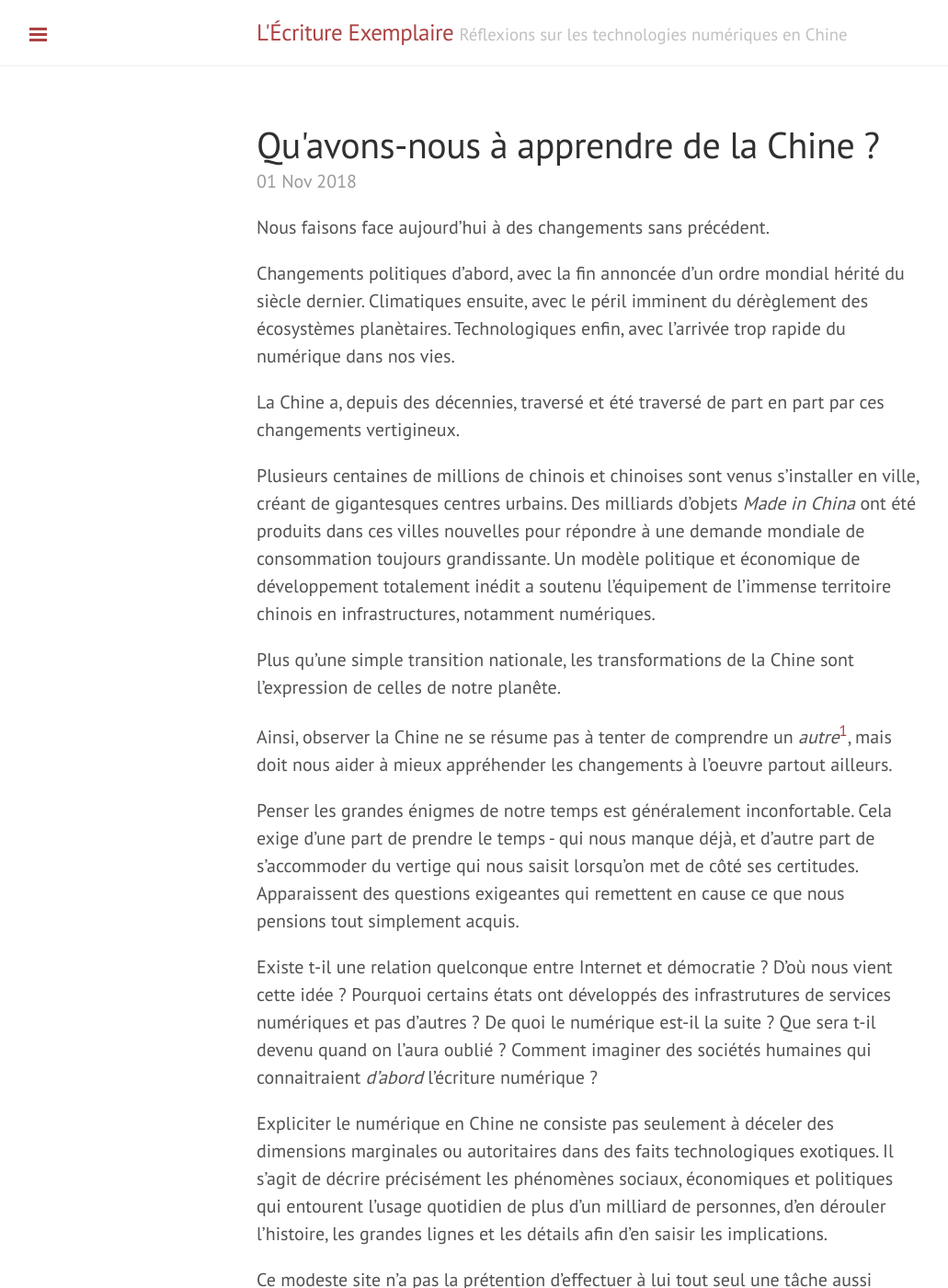
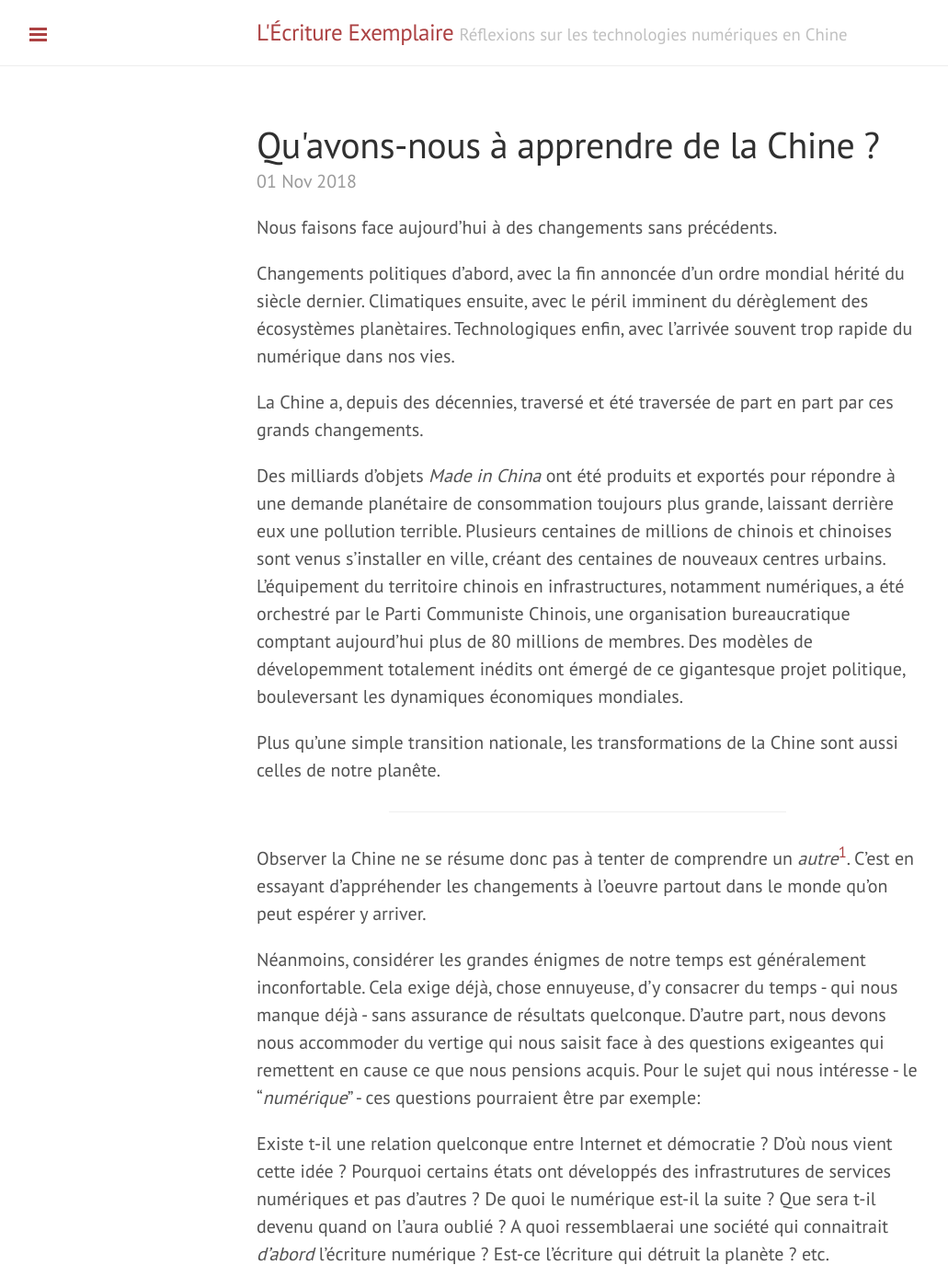
Before and after one commit to clemsos/ecriture.exemplaire.cc, a Jekyll site: the page built from _posts/2018-11-01-pourquoi.md, in a window 1280 px wide and 1400 px high. Shown: the whole window at 92% size, without its empty margins (1-1032 px from the left). Built offline with Jekyll 4.4.1, drawn with Linux system fonts in a browser that asks for light colours; comment, search, counter and statistics services are not loaded; some of the changed text lies outside the part shown.

Commit message:
pourquoi post ok

```diff
--- a/_posts/2018-11-01-pourquoi.md
+++ b/_posts/2018-11-01-pourquoi.md
@@ -1,32 +1,32 @@
 ---
 layout: post
 title: Qu'avons-nous à apprendre de la Chine ?
+tags: intro
 ---
 
-Nous faisons face aujourd'hui à des changements sans précédent.
+Nous faisons face aujourd'hui à des changements sans précédents.
 
-Changements politiques d'abord, avec la fin annoncée d'un ordre mondial hérité du siècle dernier. Climatiques ensuite, avec le péril imminent du dérèglement des écosystèmes planètaires. Technologiques enfin, avec l'arrivée trop rapide du numérique dans nos vies.
+Changements politiques d'abord, avec la fin annoncée d'un ordre mondial hérité du siècle dernier. Climatiques ensuite, avec le péril imminent du dérèglement des écosystèmes planètaires. Technologiques enfin, avec l'arrivée souvent trop rapide du numérique dans nos vies.
 
-La Chine a, depuis des décennies, traversé et été traversé de part en part par ces changements vertigineux.
+La Chine a, depuis des décennies, traversé et été traversée de part en part par ces grands changements.
 
-Plusieurs centaines de millions de chinois et chinoises sont venus s'installer en ville, créant de gigantesques centres urbains. Des milliards d'objets *Made in China* ont été produits dans ces villes nouvelles pour répondre à une demande mondiale de consommation toujours grandissante. Un modèle politique et économique de développement totalement inédit a soutenu l'équipement de l'immense territoire chinois en infrastructures, notamment numériques.
+Des milliards d'objets *Made in China* ont été produits et exportés pour répondre à une demande planétaire de consommation toujours plus grande, laissant derrière eux une pollution terrible. Plusieurs centaines de millions de chinois et chinoises sont venus s'installer en ville, créant des centaines de nouveaux centres urbains. L'équipement du territoire chinois en infrastructures, notamment numériques, a été orchestré par le Parti Communiste Chinois, une organisation bureaucratique comptant aujourd'hui plus de 80 millions de membres. Des modèles de dévelopemment totalement inédits ont émergé de ce gigantesque projet politique, bouleversant les dynamiques économiques mondiales.
+
+Plus qu'une simple transition nationale, les transformations de la Chine sont aussi celles de notre planête.
+
+---
+
+Observer la Chine ne se résume donc pas à tenter de comprendre un *autre*[^2]. C'est en essayant d'appréhender les changements à l'oeuvre partout dans le monde qu'on peut espérer y arriver.
+
+Néanmoins, considérer les grandes énigmes de notre temps est généralement inconfortable. Cela exige déjà, chose ennuyeuse, d'y consacrer du temps - qui nous manque déjà - sans assurance de résultats quelconque. D'autre part, nous devons nous accommoder du vertige qui nous saisit face à des questions exigeantes qui remettent en cause ce que nous pensions acquis. Pour le sujet qui nous intéresse - le "*numérique*" - ces questions pourraient être par exemple:
+
+Existe t-il une relation quelconque entre Internet et démocratie ? D'où nous vient cette idée ? Pourquoi certains états ont développés des infrastrutures de services numériques et pas d'autres ? De quoi le numérique est-il la suite ? Que sera t-il devenu quand on l'aura oublié ? A quoi ressemblaerai une société qui connaitrait *d'abord* l'écriture numérique ? Est-ce l'écriture qui détruit la planète ? etc.
+
+---
+
+Expliciter le numérique en Chine ne consiste pas seulement à identifier des faits technologiques exotiques et à décider s'ils sont marginaux ou autoritaires. Il s'agit de décrire précisément les phénomènes sociaux, économiques et politiques qui entourent l'usage quotidien de plus d'un milliard de personnes, d'en expliciter le déroulement, d'en raconter l'histoire, les grandes lignes et les détails afin d'en saisir les implications.
+
+Ce modeste [site](https://ecriture.exemplaire.cc) n'a pas la prétention d'effectuer à lui tout seul une tâche aussi titanesque. Néanmoins, il espére fournir de premiers éléments de réflexions en langue française qui permettront peut-être de mieux prendre la mesure de l'importance d'un tel chantier.
 
 
-Plus qu'une simple transition nationale, les transformations de la Chine sont l'expression de celles de notre planête.
-
-Ainsi, observer la Chine ne se résume pas à tenter de comprendre un *autre*[^1], mais doit nous aider à mieux appréhender les changements à l'oeuvre partout ailleurs.
-
-Penser les grandes énigmes de notre temps est généralement inconfortable. Cela exige d'une part de prendre le temps - qui nous manque déjà, et d'autre part de s'accommoder du vertige qui nous saisit lorsqu'on met de côté ses certitudes. Apparaissent des questions exigeantes qui remettent en cause ce que nous pensions tout simplement acquis.
-
-Existe t-il une relation quelconque entre Internet et démocratie ? D'où nous vient cette idée ? Pourquoi certains états ont développés des infrastrutures de services numériques et pas d'autres ? De quoi le numérique est-il la suite ? Que sera t-il devenu quand on l'aura oublié ? Comment imaginer des sociétés humaines qui connaitraient *d'abord* l'écriture numérique ?
-
-
-Expliciter le numérique en Chine ne consiste pas seulement à déceler des dimensions marginales ou autoritaires dans des faits technologiques exotiques. Il s'agit de décrire précisément les phénomènes sociaux, économiques et politiques qui entourent l'usage quotidien de plus d'un milliard de personnes, d'en dérouler l'histoire, les grandes lignes et les détails afin d'en saisir les implications.
-
-Ce modeste site n'a pas la prétention d'effectuer à lui tout seul une tâche aussi titanesque. Néanmoins, il espére pouvoir fournir de premiers éléments en langue française qui permettront de prendre la mesure de l'importance d'un tel chantier.
-
-
-
-
-
-[^1]: Ce que Pierre Ryckmans appelé *"l'autre pôle de l’expérience humaine"* dans ces *Essais sur la Chine*, Paris, Robert Laffont, 1998. Voir également à ce sujet le court livre de Jean-François Billeter intitulé *Contre François Julien*, paru chez Allia en  2006.
+[^2]: La Chine a souvent été considérée par les penseurs européens comme *"l'autre pôle de l’expérience humaine"*, selon les mots de Pierre Ryckmans (*Essais sur la Chine*, 1998). En s'evertuant à toujours différencier *eux* et *nous*, les études sur la Chine sont souvent passés à coté de réalités politiques et humaines bien moins lointaines et d'autant plus intéressantes. Pour davantage sur ce sujet, on se reportera à l'intéressante controverse issue du court livre de Jean-François Billeter *Contre François Julien*, paru chez Allia en  2006.
```
